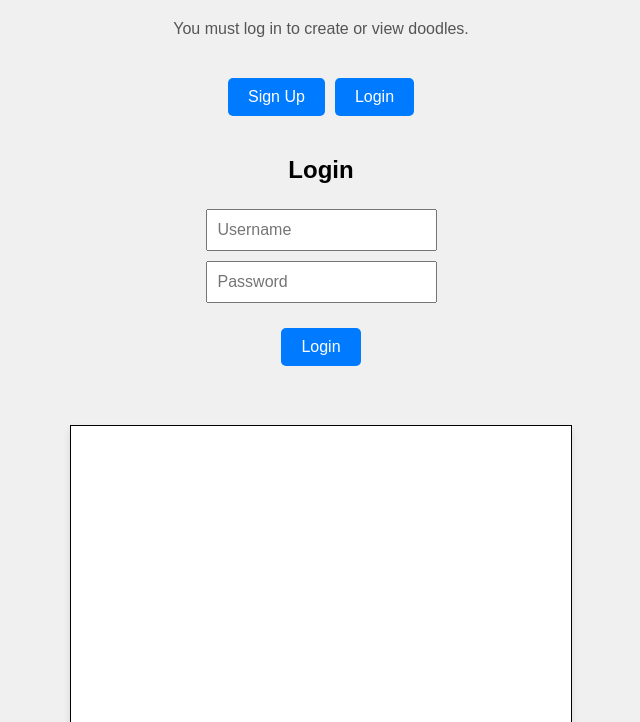
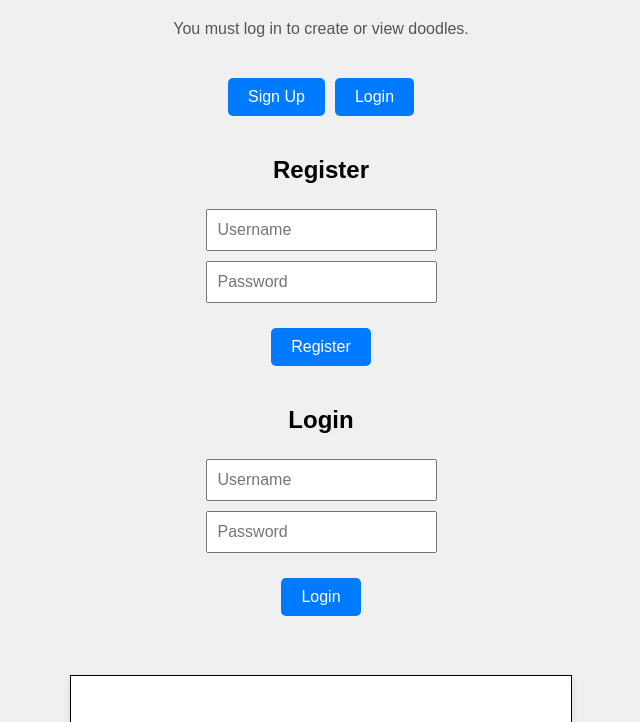
Before and after one commit to Steven15243/doodle-website, a website: page public/index.html in a window 1280 px wide. Both pictures are taken after a click on the button "Register". Shown: the part 78-800 px from the top of the page, without its empty margins (319-959 px from the left). Drawn offline with Linux system fonts and the light colour scheme; no server answers.

Commit message:
Fixed Password

```diff
--- a/public/index.html
+++ b/public/index.html
@@ -226,16 +226,23 @@
             document.getElementById('register').addEventListener('click', () => {
                 const username = document.getElementById('register-username').value;
                 const password = document.getElementById('register-password').value;
+
                 fetch('/register', {
                     method: 'POST',
                     headers: { 'Content-Type': 'application/json' },
                     body: JSON.stringify({ username, password })
-                }).then(response => response.text()).then(data => {
-                    console.log(data);
-                    alert('Registration successful, please login');
-                    document.getElementById('register-form').style.display = 'none';
+                }).then(response => {
+                    if (response.status === 201) {
+                        alert('Registration successful, please login');
+                        document.getElementById('register-form').style.display = 'none';
+                    } else {
+                        return response.text().then(text => { throw new Error(text) });
+                    }
+                }).catch(error => {
+                    alert(`Registration failed: ${error.message}`);
                 });
             });
+
 
             document.getElementById('login').addEventListener('click', () => {
                 const username = document.getElementById('login-username').value;
--- a/server.js
+++ b/server.js
@@ -59,11 +59,6 @@ app.post('/register', async (req, res) => {
     // Regular expression to validate password
     const passwordRegex = /^(?=.*[a-z])(?=.*[A-Z])(?=.*\d)[a-zA-Z\d]{6,}$/;
 
-    console.log(`Username: ${username}`);
-    console.log(`Password: ${password}`);
-    console.log(`Password meets criteria: ${passwordRegex.test(password)}`);
-
-    // Validate password
     if (!passwordRegex.test(password)) {
         // If the password does not meet the criteria, return an error response
         return res.status(400).send('Password must be at least 6 characters long, with at least one number, one uppercase letter, and one lowercase letter.');
@@ -79,6 +74,7 @@ app.post('/register', async (req, res) => {
         res.status(400).send('Error registering user');
     }
 });
+
 
 
 
```
